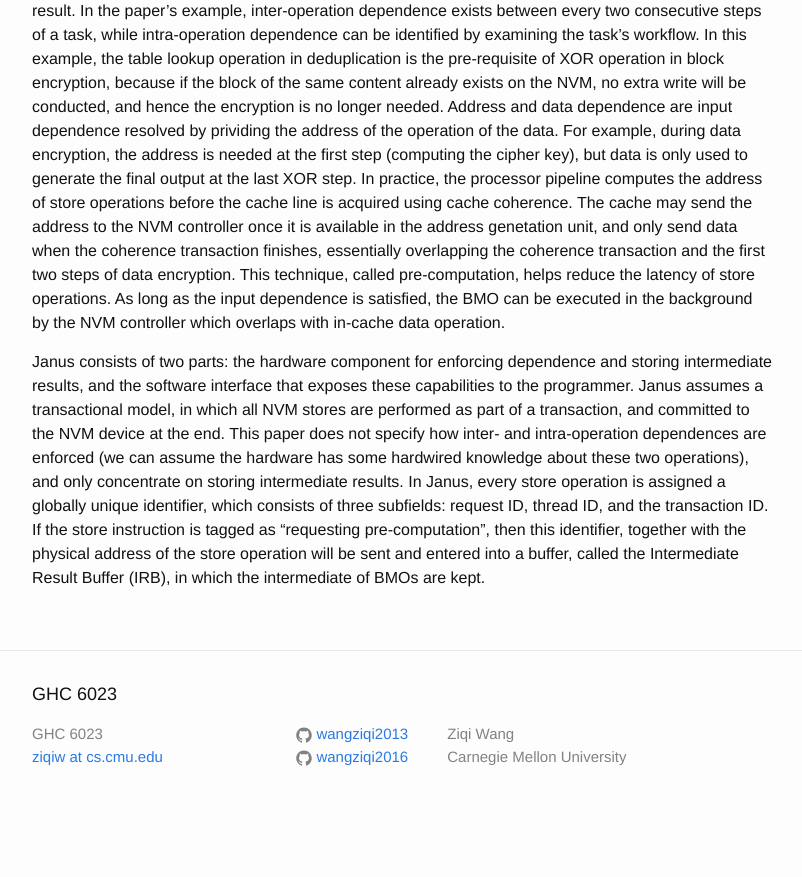
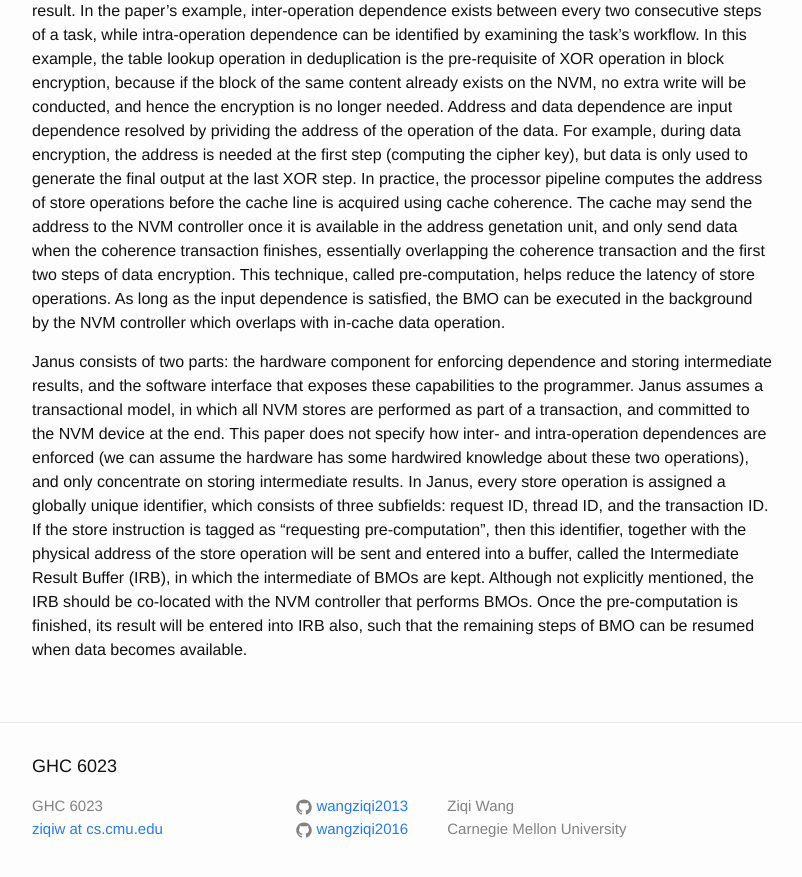
Before and after one commit to wangziqi2013/wangziqi2013.github.io, a Jekyll site: the page built from _posts/2019-07-29-janus.markdown, in a window 1280 px wide and 900 px high, scrolled down 922 px. Shown: the top 877 px of the window, without its empty margins (238-1040 px from the left). Built offline with Jekyll 4.4.1, drawn with Linux system fonts in a browser that asks for light colours; before the commit the page ends 1750 px from its top, so only the background shows below that.

Commit message:
Adding IRB usage

```diff
--- a/_posts/2019-07-29-janus.markdown
+++ b/_posts/2019-07-29-janus.markdown
@@ -51,4 +51,6 @@ two operations), and only concentrate on storing intermediate results. In Janus,
 unique identifier, which consists of three subfields: request ID, thread ID, and the transaction ID. If the store instruction
 is tagged as "requesting pre-computation", then this identifier, together with the physical address of the store operation
 will be sent and entered into a buffer, called the Intermediate Result Buffer (IRB), in which the intermediate of BMOs
-are kept.
+are kept. Although not explicitly mentioned, the IRB should be co-located with the NVM controller that performs BMOs.
+Once the pre-computation is finished, its result will be entered into IRB also, such that the remaining steps of BMO can
+be resumed when data becomes available.
```
